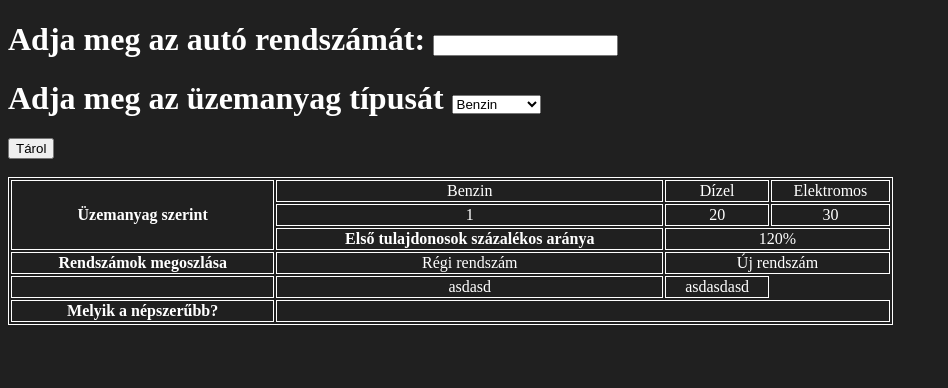
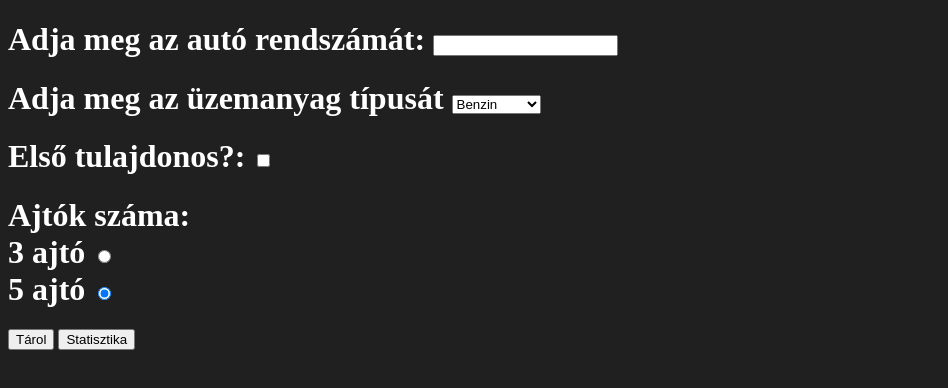
Before and after one commit to Redzselek/Rendszamok_doga, a plain HTML site: page index.html in a window 1280 px wide. Shown: the whole page, without its empty margins (0-948 px from the left). Drawn offline with Linux system fonts and the light colour scheme.

Commit message:
2. óra vége

```diff
--- a/assets/css/style.css
+++ b/assets/css/style.css
@@ -5,3 +5,8 @@ tr
 {
     border: 5px solid red;
 }
+
+#tablazat
+{
+    display: none;
+}
--- a/assets/js/js.js
+++ b/assets/js/js.js
@@ -2,6 +2,42 @@ var adatok = []
 
 function Tarol() {
     var obj = {
+        rendszam: document.getElementById("rendszam").value,
+        uzemanyag: document.getElementById("uzemanyag").value,
+        elsotulajdonos: document.getElementById("elsotulajdonos").checked,
+        ajtok3: document.getElementById("3ajtos").checked,
+        ajtok5: document.getElementById("5ajtos").checked,
+    }
+    adatok.push(obj)
+/*     document.getElementById("").value;
+    document.getElementById("").value;
+    document.getElementById("elsotulajdonos").checked = false;
+    document.getElementById("rendszam").focus()   */
+}
+
+function Statisztika() {
+    document.getElementById("tablazat").style.display = "block"
+    var benzin = 0;
+    var disel = 0;
+    var elektromos = 0;
+    var elsotulajdonosarany = 0;
+    for (let i = 0; i < adatok.length; i++) {
+        if (adatok[i].uzemanyag == "benzin") {
+            benzin++
+        }
+        else if (adatok[i].uzemanyag == "disel")
+        {
+            disel++
+        }
+        else{
+            elektromos++
+        }
+        document.getElementById("benzinszam").innerHTML = benzin
+        document.getElementById("diselszam").innerHTML = disel
+        document.getElementById("elektromosszam").innerHTML = elektromos
+
+
+
 
     }
 }
--- a/index.html
+++ b/index.html
@@ -19,48 +19,66 @@
           <option value="elektromos">Elektromos</option>
         </select>
       </h1>
+      <h1>Első tulajdonos?: <input type="checkbox" id="elsotulajdonos"></h1>
+      <h1>
+        Ajtók száma:
+        <br>
+        <span>
+            3 ajtó
+            <input type="radio" name="ajtok" id="3ajtos">
+        </span>
+        <br>
+        <span>
+            5 ajtó
+            <input type="radio" name="ajtok" id="5ajtos" checked="true">
+        </span>
+    </h1>
       <button onclick="Tarol()">Tárol</button>
+      <button onclick="Statisztika()">Statisztika</button>
     </div>
-    <br />
+
+    <br/>
     <div id="tablazat">
       <table style="width: 70%; text-align: center">
-        <th rowspan="3">Üzemanyag szerint</th>
-        <td>Benzin</td>
-        <td>Dízel</td>
-        <td>Elektromos</td>
+        <th rowspan="2">Üzemanyag szerint</th>
+        <td colspan="2">Benzin</td>
+        <td colspan="2">Dízel</td>
+        <td  colspan="2">Elektromos</td>
         <tr>
-          <td>1</td>
-          <td>20</td>
-          <td>30</td>
+            <td colspan="2" id="benzinszam"></td>
+            <td colspan="2" id="diselszam"></td>
+            <td colspan="2" id="elektromosszam"></td>
         </tr>
         <tr>
             <th>Első tulajdonosok százalékos aránya</th>
-            <td id="szazalek" colspan="6">120%</td>
+            <td id="szazalek" colspan="6"></td>
         </tr>
         <tr>
             <th>Rendszámok megoszlása</th>
-            <td colspan="1">
+            <td colspan="3">
                 Régi rendszám
             </td>
-            <td colspan="2">
+            <td colspan="3">
                 Új rendszám
             </td>
         </tr>
         <tr>
             <th rowspan="1"></th>
-            <td>
+            <td colspan="3" id="regirendszam">
                 asdasd
             </td>
-            <td>
+            <td colspan="3" id="ujrendszam">
                 asdasdasd
             </td>
         </tr>
         <tr>
             <th>Melyik a népszerűbb?</th>
-            <td colspan="3"></td>
+            <td colspan="6" id="nepszerubb"></td>
         </tr>
 
       </table>
     </div>
   </body>
 </html>
+
+<script src="assets/js/js.js"></script>
```
